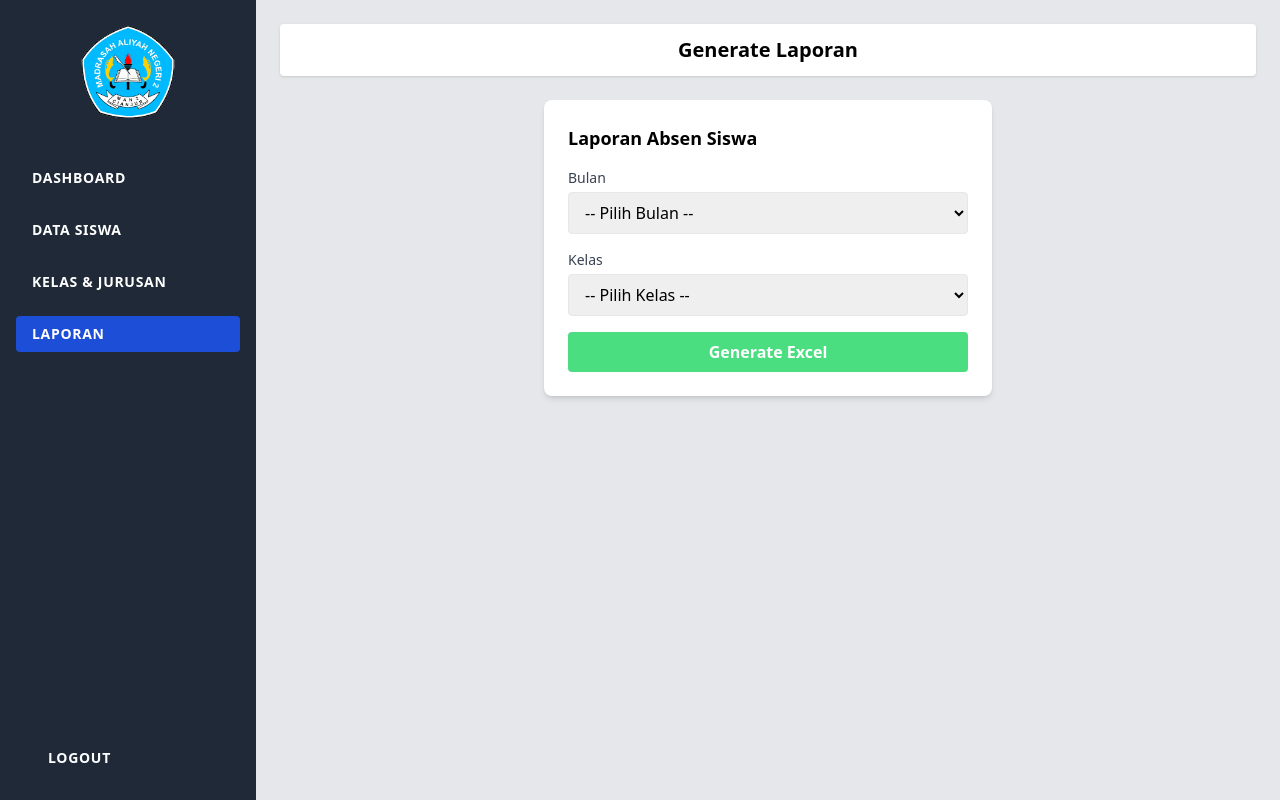
After one commit to marzaananda/php-tailwind-sch, a PHP site: page /laporan.php in a window 1280 px wide. The commit adds this page. Run offline with PHP 8.4, Linux system fonts and the light colour scheme; some libraries are stand-ins or nearby versions.

Commit message:
front-end:finnish

```diff
--- a/data_siswa.php
+++ b/data_siswa.php
@@ -11,6 +11,7 @@
 
   <!-- Sidebar -->
   <?php include 'sidebar.php'; ?>
+  <?php include 'logout_modal.php'; ?>
 
   <!-- Konten Utama -->
   <main class="flex-1 p-8 bg-gray-100 min-h-screen">
--- a/kelas_jurusan.php
+++ b/kelas_jurusan.php
@@ -10,6 +10,7 @@
 
   <!-- Sidebar -->
   <?php include 'sidebar.php'; ?>
+  <?php include 'logout_modal.php'; ?>
 
   <!-- Konten Utama -->
   <main class="flex-1 p-6">
@@ -28,8 +29,8 @@
           </div>
         </div>
         <div id="formTambahKelas" class="hidden p-4 border-b">
-          <form id="formKelas" method="POST" action="proses_tambah_kelas.php">
-            <input type="text" name="nama_kelas" placeholder="Nama Kelas" class="w-full px-3 py-2 border rounded mb-2">
+            <form id="formKelas" method="POST" action="proses_tambah_kelas.php" autocomplete="off">
+            <input type="text" name="nama_kelas" placeholder="Nama Kelas" class="w-full px-3 py-2 border rounded mb-2" required>
             <button type="submit" class="bg-blue-500 text-white px-4 py-2 rounded">Simpan</button>
           </form>
         </div>
--- a/koneksi.php
+++ b/koneksi.php
@@ -1,5 +1,5 @@
 <?php
-// koneksi_database.php
+// koneksi.php
 // JEMBATAN UNTUK BACKEND - tinggal ubah data berikut
 $host = 'localhost';
 $user = 'root';
--- /dev/null
+++ b/laporan.php
@@ -0,0 +1,62 @@
+<!-- laporan.php -->
+<!DOCTYPE html>
+<html lang="id">
+<head>
+  <meta charset="UTF-8">
+  <title>Laporan Absensi</title>
+  <meta name="viewport" content="width=device-width, initial-scale=1.0">
+  <script src="https://cdn.tailwindcss.com"></script>
+</head>
+<body class="flex bg-gray-200">
+
+  <!-- Sidebar -->
+  <?php include 'sidebar.php'; ?>
+  <?php include 'logout_modal.php'; ?>
+
+  <!-- Konten Utama -->
+  <main class="flex-1 p-6">
+    <h1 class="text-xl font-semibold mb-6 text-center bg-white py-3 shadow rounded">Generate Laporan</h1>
+
+    <div class="max-w-md mx-auto bg-white shadow-md rounded-lg p-6">
+      <h2 class="text-lg font-semibold mb-4">Laporan Absen Siswa</h2>
+
+      <form method="GET" action="generate_laporan.php">
+        <!-- Dropdown Bulan -->
+        <div class="mb-4">
+          <label for="bulan" class="block text-sm font-medium text-gray-700 mb-1">Bulan</label>
+          <select name="bulan" id="bulan" class="w-full border px-3 py-2 rounded">
+            <option value="">-- Pilih Bulan --</option>
+            <option value="01">Januari</option>
+            <option value="02">Februari</option>
+            <option value="03">Maret</option>
+            <option value="04">April</option>
+            <option value="05">Mei</option>
+            <option value="06">Juni</option>
+            <option value="07">Juli</option>
+            <option value="08">Agustus</option>
+            <option value="09">September</option>
+            <option value="10">Oktober</option>
+            <option value="11">November</option>
+            <option value="12">Desember</option>
+          </select>
+        </div>
+
+        <!-- Dropdown Kelas -->
+        <div class="mb-4">
+          <label for="kelas" class="block text-sm font-medium text-gray-700 mb-1">Kelas</label>
+          <select name="kelas" id="kelas" class="w-full border px-3 py-2 rounded">
+            <!-- Data kelas bisa dimuat dari database -->
+            <option value="">-- Pilih Kelas --</option>
+          </select>
+        </div>
+
+        <!-- Tombol Generate -->
+        <button type="submit" class="w-full bg-green-400 hover:bg-green-500 text-white font-semibold py-2 rounded transition">
+          Generate Excel
+        </button>
+      </form>
+    </div>
+  </main>
+
+</body>
+</html>
--- /dev/null
+++ b/logout_modal.php
@@ -0,0 +1,17 @@
+<!-- logout_modal.php -->
+<div id="logoutModal" class="fixed inset-0 bg-black bg-opacity-50 flex items-center justify-center hidden z-50">
+  <div class="bg-white p-6 rounded-lg shadow-lg max-w-sm w-full">
+    <h2 class="text-lg font-semibold mb-4 text-gray-800 text-center">Yakin ingin logout?</h2>
+    <div class="flex justify-end gap-3">
+      <button onclick="toggleLogoutModal()" class="bg-gray-300 hover:bg-gray-400 text-gray-800 px-4 py-2 rounded">Tidak</button>
+      <a href="logout.php" class="bg-red-500 hover:bg-red-600 text-white px-4 py-2 rounded">Iya</a>
+    </div>
+  </div>
+</div>
+
+<script>
+  function toggleLogoutModal() {
+    const modal = document.getElementById("logoutModal");
+    modal.classList.toggle("hidden");
+  }
+</script>
--- a/sidebar.php
+++ b/sidebar.php
@@ -9,6 +9,7 @@
     <!-- Menu -->
     <?php $current = basename($_SERVER['PHP_SELF']); ?>
     <nav class="space-y-4 text-sm font-bold uppercase tracking-wider">
+      <!-- <a href="absen.php" class="block px-4 py-2 rounded <?= $current == 'absen.php' ? 'bg-blue-700' : 'hover:bg-blue-600' ?>">Mau absen?</a> -->
       <a href="dashboard.php" class="block px-4 py-2 rounded <?= $current == 'dashboard.php' ? 'bg-blue-700' : 'hover:bg-blue-600' ?>">Dashboard</a>
       <a href="data_siswa.php" class="block px-4 py-2 rounded <?= $current == 'data_siswa.php' ? 'bg-blue-700' : 'hover:bg-blue-600' ?>">Data Siswa</a>
       <a href="kelas_jurusan.php" class="block px-4 py-2 rounded <?= $current == 'kelas_jurusan.php' ? 'bg-blue-700' : 'hover:bg-blue-600' ?>">Kelas & Jurusan</a>
@@ -17,9 +18,11 @@
   </div>
 
   <!-- Logout -->
+
   <div class="px-4">
-    <a href="logout.php" class="block px-4 py-2 text-sm font-bold uppercase tracking-wider hover:bg-blue-600 rounded text-left">
+    <button onclick="toggleLogoutModal()" class="block px-4 py-2 text-sm font-bold uppercase tracking-wider hover:bg-blue-600 rounded text-left w-full">
       Logout
-    </a>
+    </button>
   </div>
+
 </aside>
```
Also changed, not shown: dashboard.php (+9 -2 lines), README.md (added), absen.php (renamed from landing.php).
